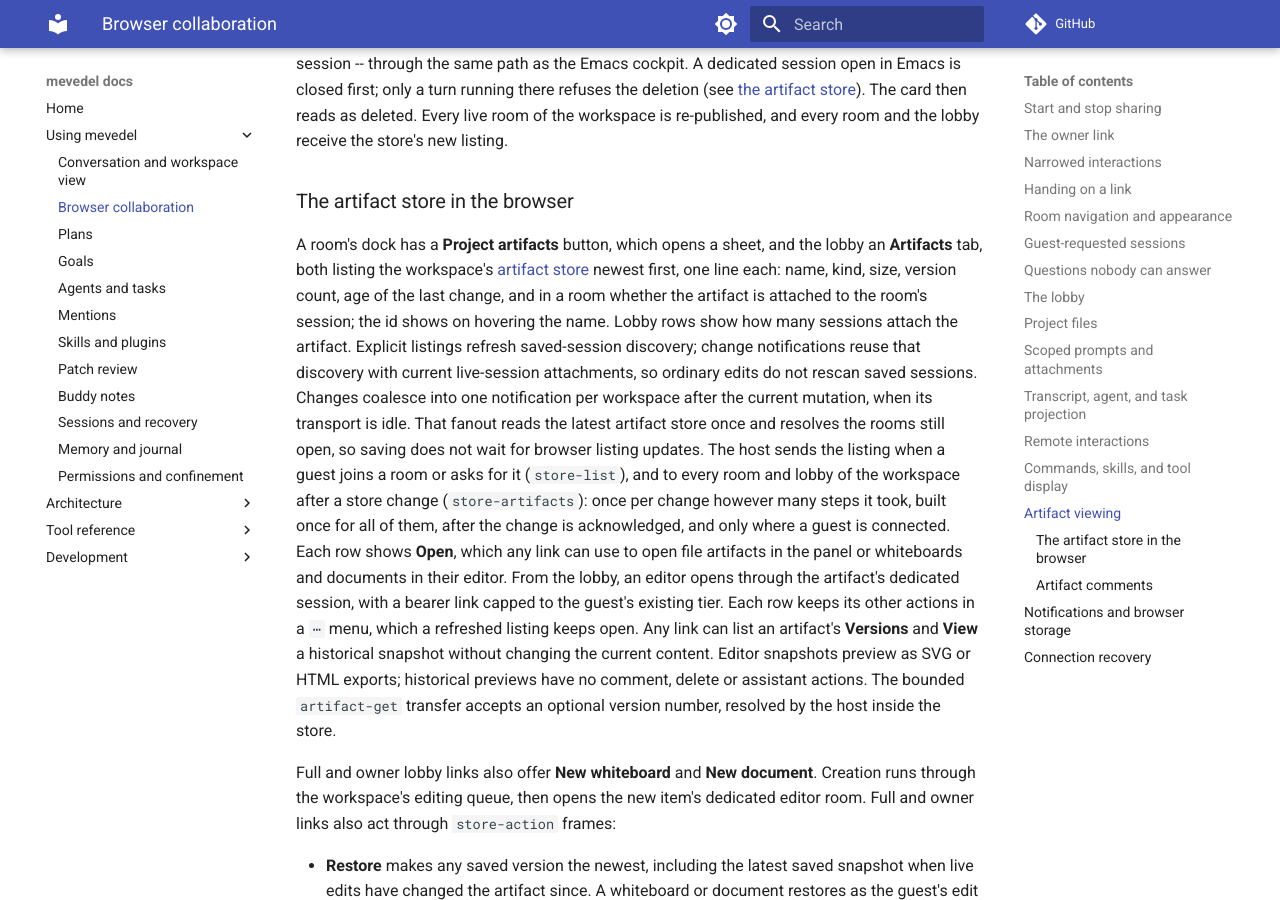
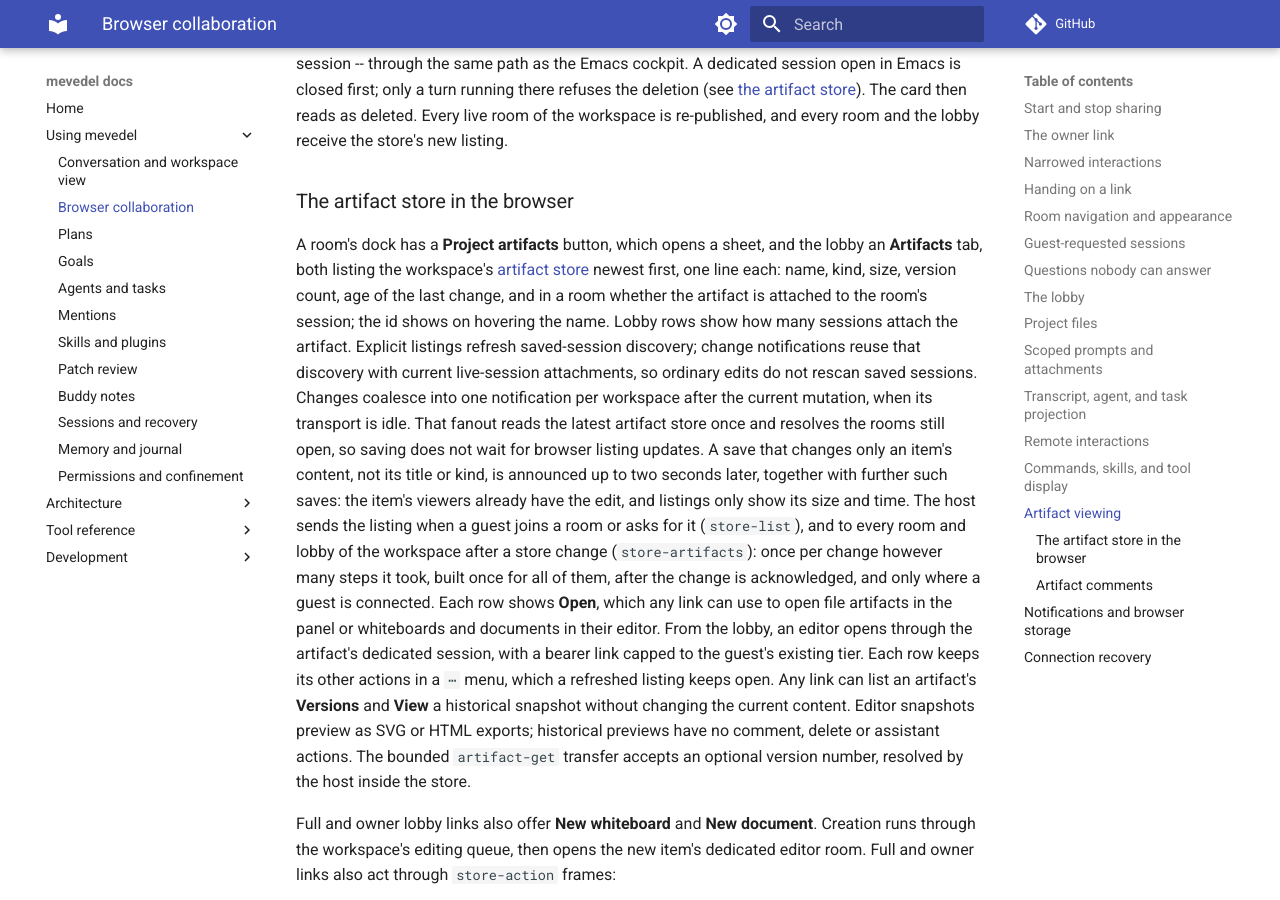
Before and after one commit to FrauH0lle/mevedel, an MkDocs documentation site: the page built from docs/collaboration.md, in a window 1280 px wide and 900 px high, scrolled down 16348 px. Built offline with MkDocs 1.6.1 and Material for MkDocs 9.7.7, drawn with Linux system fonts in a browser that asks for light colours; comment, search, counter and statistics services are not loaded.

Commit message:
perf(artifacts): Announce content-only saves together, after a delay
Every whiteboard or document save notified the store's observers, so
each room of the workspace reread every artifact's metadata through a
control program, republished its transcript and broadcast the listing.
On the deployed host a long session open in the same project added its
publish (18 ms at 1,011 records) to every save.  A save that changes
only content, not title or kind, now reaches observers up to two seconds
later, shared with further such saves; viewers of the item already get
the edit itself.

* mevedel-artifact-store.el (mevedel-artifact-store--content-change-delay)
(mevedel-artifact-store--content-changes)
(mevedel-artifact-store--content-changed): New.
* mevedel-shared-editing.el (mevedel-shared-editing--commit): Announce
content-only commits through it.
* docs/collaboration.md: Describe it.
* test/test-mevedel-shared-editing.el: Cover the delayed announcement.

```diff
--- a/docs/collaboration.md
+++ b/docs/collaboration.md
@@ -802,7 +802,10 @@
 sessions. Changes coalesce into one notification per workspace after the current
 mutation, when its transport is idle. That fanout reads the latest artifact store
 once and resolves the rooms still open, so saving does not wait for browser
-listing updates.
+listing updates. A save that changes only an item's content, not its title or
+kind, is announced up to two seconds later, together with further such saves:
+the item's viewers already have the edit, and listings only show its size and
+time.
 The host sends the listing when a guest joins a room or asks for it
 (`store-list`), and to every room and lobby of the workspace after a store
 change (`store-artifacts`): once per change however many steps it took, built
```
Also changed, not shown: 3 other files.
